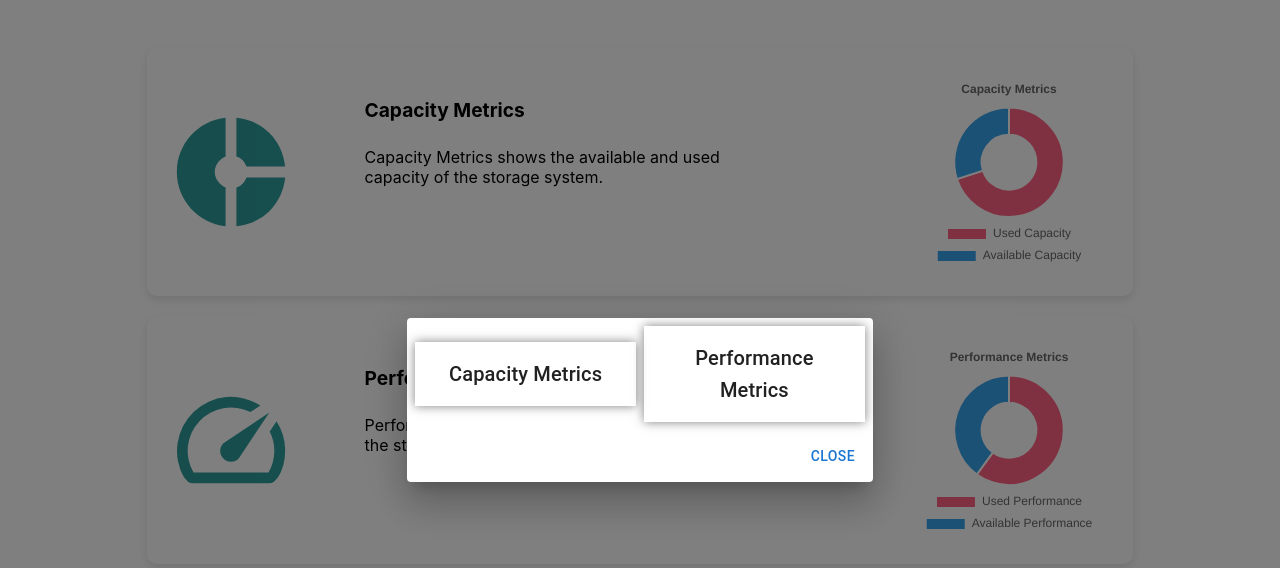
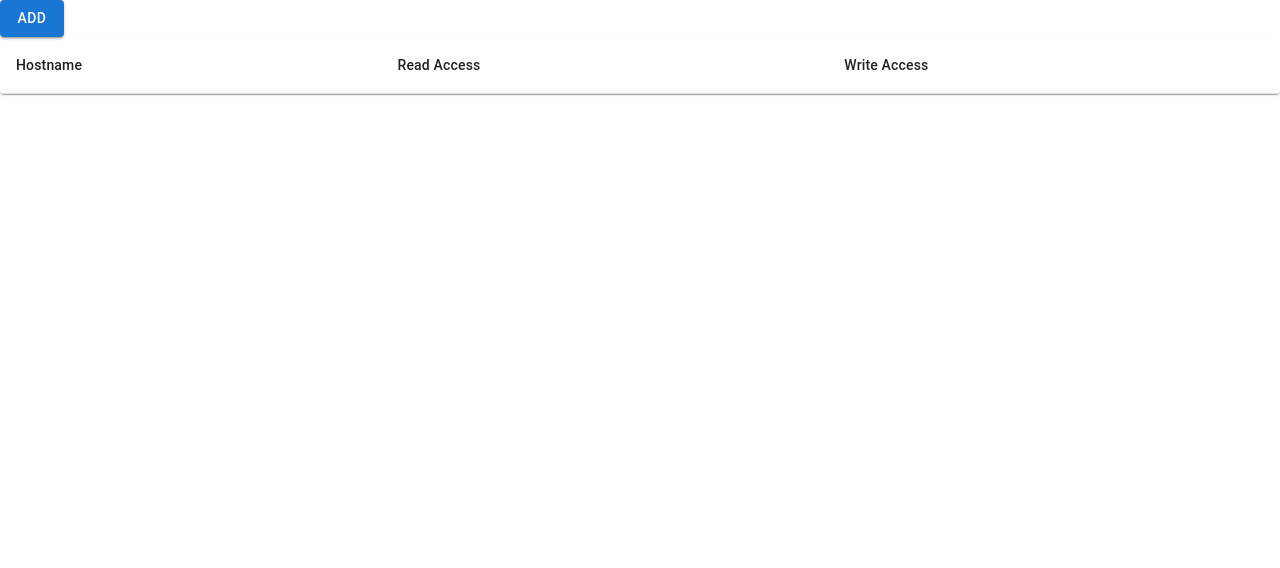
Before and after one commit to pipspritam/flask_sqlite, a React (Create React App) app in the folder employeefront/: page / in a window 1280 px wide. Shown: the top 568 px of the page. Built offline with nearby package versions, Linux system fonts and the light colour scheme.

Commit message:
realtime data ad on

```diff
--- a/employeefront/src/components/dashbord.js
+++ b/employeefront/src/components/dashbord.js
@@ -1,133 +1,99 @@
-import React from 'react';
-import { Col, Row, Card, CardBody, CardText, CardTitle } from 'reactstrap';
-import { Link } from 'react-router-dom';
-import './dashboardCard.css';
-import { Avatar, Dialog, DialogActions, DialogTitle, Button } from '@mui/material';
-import DonutSmallIcon from '@mui/icons-material/DonutSmall';
-import SpeedIcon from '@mui/icons-material/Speed';
-import { Doughnut } from 'react-chartjs-2';
-import { Chart } from 'chart.js';
-import { ArcElement, CategoryScale, LinearScale, Title, Tooltip, Legend } from 'chart.js';
+import React, { useState } from 'react';
+import { Button, Checkbox, Dialog, DialogActions, DialogContent, DialogTitle, FormControlLabel, Table, TableBody, TableCell, TableContainer, TableHead, TableRow, Paper, TextField } from '@mui/material';
 
-Chart.register(ArcElement, CategoryScale, LinearScale, Title, Tooltip, Legend);
+function App() {
+  const [open, setOpen] = useState(false);
+  const [hostname, setHostname] = useState('');
+  const [readAccess, setReadAccess] = useState(false);
+  const [writeAccess, setWriteAccess] = useState(false);
+  const [data, setData] = useState([]);
 
-const firstQs = [
-    {
-        name: 'Capacity Metrics',
-        src: <DonutSmallIcon style={{ fontSize: '130px' }} />,
-        details: 'Capacity Metrics shows the available and used capacity of the storage system.',
-        link: '/',
-        chartData: {
-            labels: ['Used Capacity', 'Available Capacity'],
-            datasets: [{
-                data: [70, 30],
-                backgroundColor: ['#FF6384', '#36A2EB'],
-                hoverBackgroundColor: ['#FF6384', '#36A2EB']
-            }]
-        },
-        chartOptions: {
-            plugins: {
-                title: {
-                    display: true,
-                    text: 'Capacity Metrics',
-                    position: 'top'
-                },
-                legend: {
-                    display: true,
-                    position: 'bottom'
-                }
+  const handleClickOpen = () => {
+    setOpen(true);
+  };
+
+  const handleClose = () => {
+    setOpen(false);
+  };
+
+  const handleAdd = () => {
+    setData([...data, { hostname, readAccess, writeAccess }]);
+    setHostname('');
+    setReadAccess(false);
+    setWriteAccess(false);
+    setOpen(false);
+  };
+
+  return (
+    <div>
+      <Button variant="contained" color="primary" onClick={handleClickOpen}>
+        Add
+      </Button>
+      <Dialog open={open} onClose={handleClose}>
+        <DialogTitle>Add New Entry</DialogTitle>
+        <DialogContent>
+          <TextField
+            autoFocus
+            margin="dense"
+            id="hostname"
+            label="Hostname"
+            type="text"
+            fullWidth
+            value={hostname}
+            onChange={(e) => setHostname(e.target.value)}
+          />
+          <FormControlLabel
+            control={
+              <Checkbox
+                checked={readAccess}
+                onChange={(e) => setReadAccess(e.target.checked)}
+                color="primary"
+              />
             }
-        }
-    },
-    {
-        name: 'Performance Metrics',
-        src: <SpeedIcon style={{ fontSize: '130px' }} />,
-        details: 'Performance Metrics shows the performance data of the storage system.',
-        link: '/',
-        chartData: {
-            labels: ['Used Performance', 'Available Performance'],
-            datasets: [{
-                data: [60, 40],
-                backgroundColor: ['#FF6384', '#36A2EB'],
-                hoverBackgroundColor: ['#FF6384', '#36A2EB']
-            }]
-        },
-        chartOptions: {
-            plugins: {
-                title: {
-                    display: true,
-                    text: 'Performance Metrics', // Chart title
-                    position: 'top'
-                },
-                legend: {
-                    display: true,
-                    position: 'bottom' // Position legend at the bottom
-                }
+            label="Read Access"
+          />
+          <FormControlLabel
+            control={
+              <Checkbox
+                checked={writeAccess}
+                onChange={(e) => setWriteAccess(e.target.checked)}
+                color="primary"
+              />
             }
-        }
-    }
-];
-
-function Dashboard() {
-    return (
-        <div className="firstline" style={{ marginTop: '3em' }}>
-        <Row className="row">
-            {firstQs.map((firstQ, index) => (
-                <Col key={index} xs="12" sm="12" lg="12">
-                    <Link to={firstQ.link} style={{ textDecoration: 'none', color: 'inherit' }}>
-                        <Card className="card">
-                            <CardBody className="body">
-                                <div className="card-content">
-                                    <div className="avatar-container">
-                                        <Avatar
-                                            sx={{
-                                                width: '100px',
-                                                height: '100px',
-                                                bgcolor: 'transparent',
-                                                color: '#048888d3',
-                                                padding: '10px'
-                                            }}
-                                        >
-                                            {firstQ.src}
-                                        </Avatar>
-                                    </div>
-                                    <div className="title-description-container">
-                                        <div>
-                                            <CardTitle tag="h4" style={{ fontSize: '1.2rem' }}>{firstQ.name}</CardTitle>
-                                            <CardText>{firstQ.details}</CardText>
-                                        </div>
-                                    </div>
-                                    <div className="chart-container">
-                                        <div style={{ width: '200px', height: '200px' }}>
-                                            <Doughnut data={firstQ.chartData} options={firstQ.chartOptions} />
-                                        </div>
-                                    </div>
-                                </div>
-                            </CardBody>
-                        </Card>
-                    </Link>
-                </Col>
+            label="Write Access"
+          />
+        </DialogContent>
+        <DialogActions>
+          <Button onClick={handleClose} color="primary">
+            Cancel
+          </Button>
+          <Button onClick={handleAdd} color="primary">
+            Add
+          </Button>
+        </DialogActions>
+      </Dialog>
+      <TableContainer component={Paper}>
+        <Table aria-label="simple table">
+          <TableHead>
+            <TableRow>
+              <TableCell>Hostname</TableCell>
+              <TableCell>Read Access</TableCell>
+              <TableCell>Write Access</TableCell>
+            </TableRow>
+          </TableHead>
+          <TableBody>
+            {data.map((row, index) => (
+              <TableRow key={index}>
+                <TableCell>{row.hostname}</TableCell>
+                <TableCell>{row.readAccess ? 'Yes' : 'No'}</TableCell>
+                <TableCell>{row.writeAccess ? 'Yes' : 'No'}</TableCell>
+              </TableRow>
             ))}
-        </Row>
-        <Dialog  open sx={{ borderRadius: '5px' }}>
-        <DialogActions>
-    <Link to="/dashboard" style={{ textDecoration: 'none', color: 'inherit', boxShadow: '0px 0px 10px rgba(0, 0, 0, 0.5)', width: '50%', textAlign: 'center' }}>
-        <DialogTitle>Capacity Metrics</DialogTitle>
-    </Link>
-    <Link to="/dashboard" style={{ textDecoration: 'none', color: 'inherit', boxShadow: '0px 0px 10px rgba(0, 0, 0, 0.5)', width: '50%', textAlign: 'center' }}>
-        <DialogTitle>Performance Metrics</DialogTitle>
-    </Link>
-</DialogActions>
-            <DialogActions>
-                    <Button  color="primary">
-                        Close
-                    </Button>
-                </DialogActions>
-        </Dialog>
+          </TableBody>
+        </Table>
+      </TableContainer>
     </div>
-
-
-    );
+  );
 }
 
-export default Dashboard;
+export default App;
```
